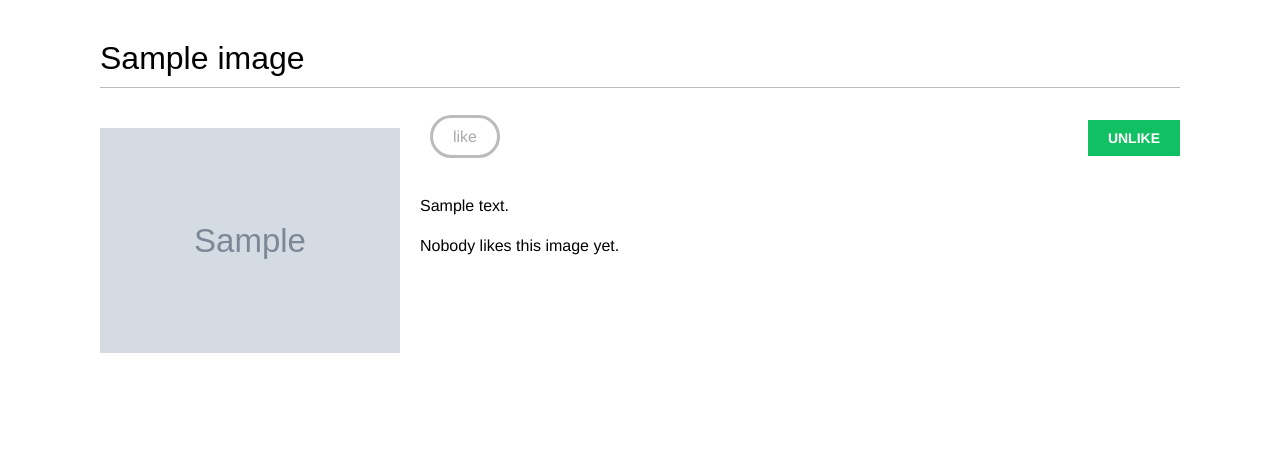
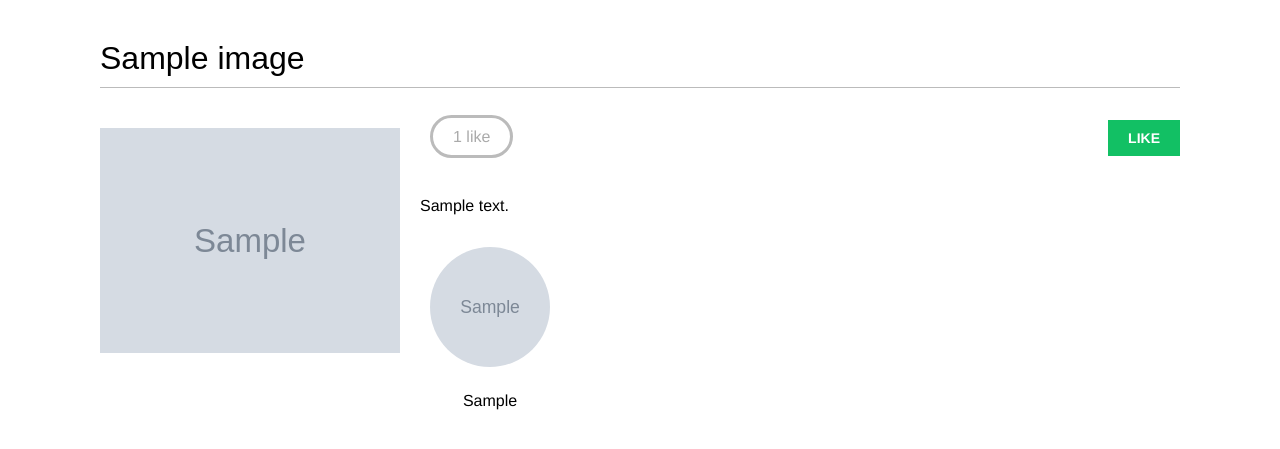
Before and after one commit to holabayor/social_app, a Django app: a page that uses social_app/images/templates/images/image/detail.html in a window 1280 px wide. Shown: the part 47-496 px from the top of the page. Run offline with Django 4.2, Linux system fonts and the light colour scheme; tables that the repository leaves empty hold one stand-in row (values such as "Sample post"); grey boxes marked "Sample" are stand-in pictures; some libraries are stand-ins or nearby versions; some web fonts are replaced.

Commit message:
model bug fixed

```diff
--- a/social_app/images/models.py
+++ b/social_app/images/models.py
@@ -8,24 +8,26 @@
 
 
 class Image(models.Model):
-    user = models.ForeignKey(settings.AUTH_USER_MODEL,
-                             related_name='images_created',
-                             on_delete=models.CASCADE)
+    user = models.ForeignKey(
+        settings.AUTH_USER_MODEL,
+        related_name="images_created",
+        on_delete=models.CASCADE,
+    )
     title = models.CharField(max_length=200)
     slug = models.SlugField(max_length=200, blank=True)
     url = models.URLField(max_length=200)
-    image = models.ImageField(upload_to='images/%Y/%m/%d')
+    image = models.ImageField(upload_to="images/%Y/%m/%d")
     description = models.TextField(blank=True)
     created = models.DateField(auto_now_add=True)
-    user_like = models.ManyToManyField(settings.AUTH_USER_MODEL,
-                                       related_name='images_liked',
-                                       blank=True)
+    users_like = models.ManyToManyField(
+        settings.AUTH_USER_MODEL, related_name="images_liked", blank=True
+    )
 
     class Meta:
         indexes = [
-            models.Index(fields=['-created']),
+            models.Index(fields=["-created"]),
         ]
-        ordering = ['-created']
+        ordering = ["-created"]
 
     def __str__(self) -> str:
         return self.title
--- a/social_app/images/templates/images/image/detail.html
+++ b/social_app/images/templates/images/image/detail.html
@@ -8,7 +8,7 @@
     <a href="{{ image.image.url }}">
         <img src="{% thumbnail image.image 300x0 %}" class="image-detail" alt="{{ image.title }}" />
     </a>
-    {% with total_likes=images.users_like.count users_like=images.users_like.all %}
+    {% with total_likes=image.users_like.count users_like=image.users_like.all %}
         <div class="image-info">
             <div>
                 <span class="count">
@@ -26,7 +26,7 @@
             {{ image.description|linebreaks }}
         </div>
         <div class="image-likes">
-            {% for user in images.users_like.all %}
+            {% for user in image.users_like.all %}
                 <div>
                     {% if user.profile.photo %}
                         <img src="{{ user.profile.photo.url }}" />
@@ -76,7 +76,6 @@
                 let likeCount = document.querySelector('span.count .total');
                 let totalLikes = parseInt(likeCount.innerHTML);
                 likeCount.innerHTML = previousAction === 'like' ? totalLikes + 1 : totalLikes - 1;
-                alert(`like ${totalLikes} was clicked`)
             }
         })
     });
--- a/social_app/images/views.py
+++ b/social_app/images/views.py
@@ -47,9 +47,9 @@
         try:
             image = Image.objects.get(id=image_id)
             if action == "like":
-                image.user_like.add(request.user)
+                image.users_like.add(request.user)
             else:
-                image.user_like.remove(request.user)
+                image.users_like.remove(request.user)
             return JsonResponse({"status": "ok"})
         except Image.DoesNotExist:
             print("error")
```
Also changed, not shown: social_app/images/migrations/0003_rename_user_like_image_users_like.py (added).
